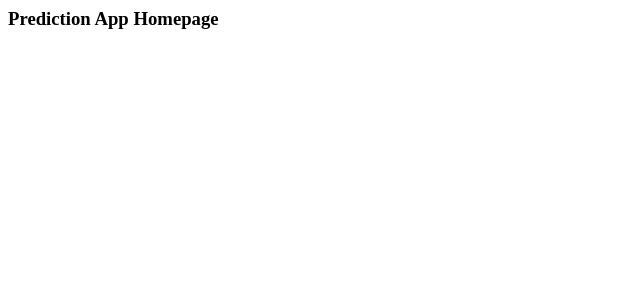
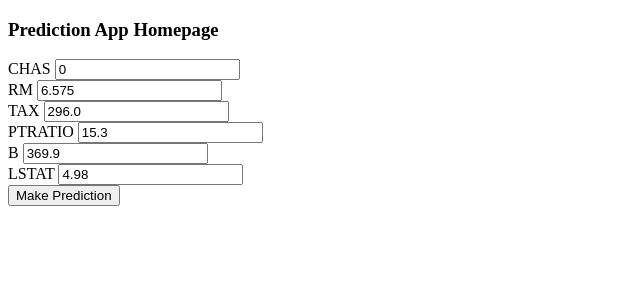
Before and after one commit to mcastellin/udacity-operationalize-microservice, a Flask app: page / in a window 1280 px wide. Shown: the top 300 px of the page, without its empty margins (0-640 px from the left). Run offline with Flask 2, Linux system fonts and the light colour scheme.

Commit message:
feat(frontend): complete prediction frontend
the prediction frontend application is completed.
Can run from command line but Docker image generation is not provided
yet

```diff
--- a/frontend/app.py
+++ b/frontend/app.py
@@ -1,10 +1,19 @@
-from flask import Flask, request, render_template
+from flask import Flask, request, render_template, abort
 from flask.logging import create_logger
 import logging
+
+import requests
+import os
+import json
 
 app = Flask(__name__)
 LOG = create_logger(app)
 LOG.setLevel(logging.INFO)
+
+PREDICTION_SERVICE = os.getenv("PREDICTION_API", "localhost")
+PREDICTION_SERVICE_PORT = os.getenv("PREDICTION_API_PORT", "8000")
+
+API_URL = f"http://{PREDICTION_SERVICE}:{PREDICTION_SERVICE_PORT}/predict"
 
 
 @app.route("/")
@@ -12,5 +21,34 @@ def home():
     return render_template("index.html")
 
 
+@app.route("/prediction", methods=["POST"])
+def make_prediction():
+    form = request.form
+    LOG.info(f"Received form data: {form}")
+
+    payload = {
+        "CHAS": {"0": int(form["chas"])},
+        "RM": {"0": float(form["rm"])},
+        "TAX": {"0": float(form["tax"])},
+        "PTRATIO": {"0": float(form["ptratio"])},
+        "B": {"0": float(form["b"])},
+        "LSTAT": {"0": float(form["lstat"])},
+    }
+
+    api_response = requests.post(
+        API_URL, json=payload, headers={"Content-Type": "application/json"}
+    )
+
+    if api_response.status_code != 200:
+        return abort(500)
+
+    response_json = json.loads(api_response.text)
+    LOG.info(f"Received prediction api response: {response_json}")
+
+    return render_template(
+        "prediction.html", prediction=json.dumps(response_json["prediction"])
+    )
+
+
 if __name__ == "__main__":
     app.run(host="0.0.0.0", port=80, debug=True)
--- a/frontend/templates/index.html
+++ b/frontend/templates/index.html
@@ -1,5 +1,30 @@
+<!DOCTYPE html>
 <html>
+  <head><title>A prediction app</title></head>
   <body>
     <h3>Prediction App Homepage</h3>
+    <div>
+      <form name="predictionForm" method="post" action="prediction">
+        <label for="chas">CHAS</label>
+        <input type="text" name="chas" value="0">
+        <br>
+        <label for="rm">RM</label>
+        <input type="text" name="rm" value="6.575">
+        <br>
+        <label for="tax">TAX</label>
+        <input type="text" name="tax" value="296.0">
+        <br>
+        <label for="ptratio">PTRATIO</label>
+        <input type="text" name="ptratio" value="15.3">
+        <br>
+        <label for="b">B</label>
+        <input type="text" name="b" value="369.9">
+        <br>
+        <label for="lstat">LSTAT</label>
+        <input type="text" name="lstat" value="4.98">
+        <br>
+        <input type="submit" value="Make Prediction">
+      </form>
+    </div>
   </body>
 </html>
--- a/requirements.txt
+++ b/requirements.txt
@@ -14,3 +14,4 @@ Werkzeug==0.16.0
 pylint==2.4.4
 pytest==5.4.1
 pytest-cov==2.8.1
+requests==2.23.0
```
Also changed, not shown: frontend/templates/prediction.html (added, +10 -0 lines), 1 other file.
